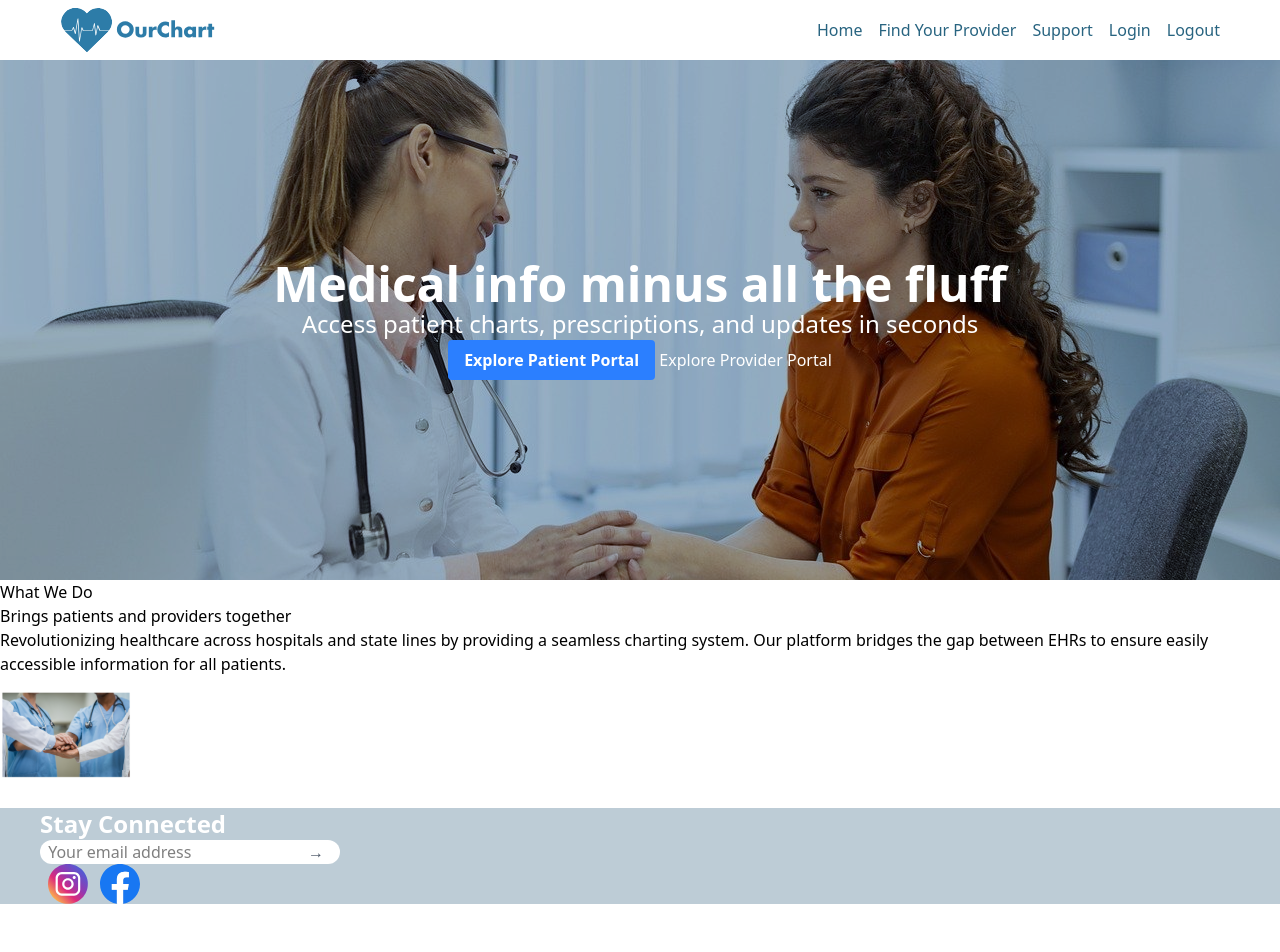
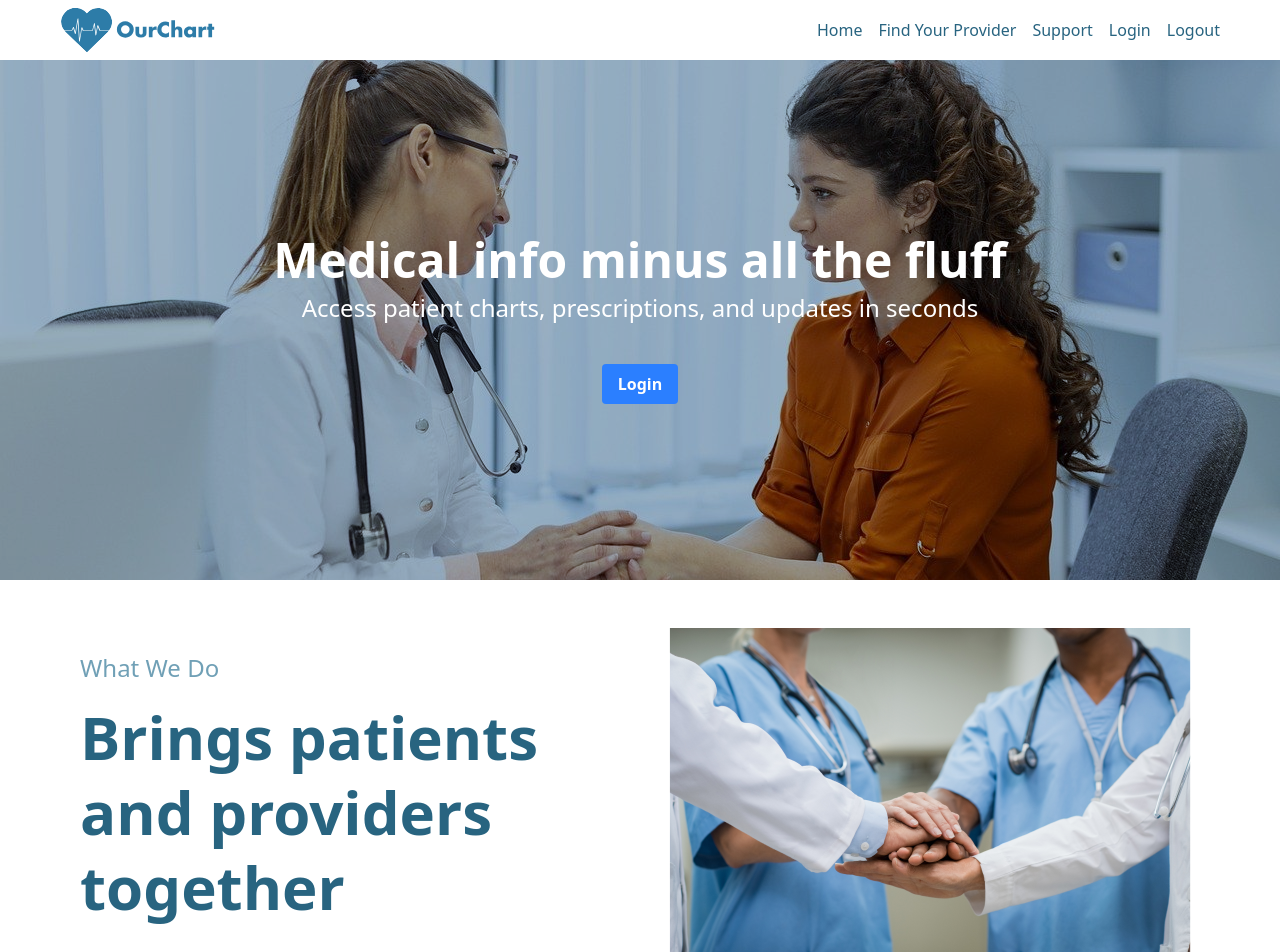
Before and after one commit to gesutherland/steelhacks25, a SvelteKit app: page / in a window 1280 px wide. Shown: the top 952 px of the page. Before the commit the page ends 904 px from the top, so only its background shows below. Built offline with nearby package versions, Linux system fonts and the light colour scheme; a web font is replaced by a local one.

Commit message:
finished homepage

```diff
--- a/src/lib/components/Footer.svelte
+++ b/src/lib/components/Footer.svelte
@@ -1,16 +1,16 @@
-<footer class="bg-[#BDCCD6]">
+<footer class="bg-[#BDCCD6] py-20"> <!--This is where the background is, makes sure it looks cool - Colin-->
     <div class="px-10">
-        <h2 class="text-2xl font-sans font-semibold text-white">Stay Connected</h2>
+        <h2 class="text-2xl font-sans font-semibold text-white px-3">Stay Connected</h2>
 
-        <div class="flex justify-between rounded-full overflow-hidden bg-white w-75">
+        <div class="flex justify-between rounded-full overflow-hidden bg-white w-75 mt-7">
             <input
             type="email"
             placeholder=" Your email address"
-            class="px-1"/>
+            class="px-1 text-[#94BAC4]"/>
             <button class="px-4 text-gray-600 hover:text-gray-800">→</button>
         </div>
 
-        <div class="flex gap-3 px-2">
+        <div class="flex gap-3 px-2 mt-3">
             <img src="/instagram-logo.svg" alt="Instagram" class="w-10 h-10 -[#94BAC4]"/>
             <img src="/facebook-logo.svg" alt="Facebook" class="w-10 h-10"/>
         </div>
--- a/src/routes/+page.svelte
+++ b/src/routes/+page.svelte
@@ -8,24 +8,24 @@
 <div class="flex flex-col items-center justify-center font-sans h-130 bg-[#003A69]/40 bg-blend-multiply bg-cover bg-position-[center_top_-10rem] text-white"style="background-image: url('/doctor.png')">
     <div class = "text-center" >
         <h1 class="font-semibold text-5xl">Medical info minus all the fluff</h1>
-        <p class="font-light text-2xl">Access patient charts, prescriptions, and updates in seconds</p>
+        <p class="font-light text-2xl py-2">Access patient charts, prescriptions, and updates in seconds</p>
     </div>
-    <div>
-        <button class="bg-blue-500 hover:bg-blue-700 text-white font-bold py-2 px-4 rounded">Explore Patient Portal</button>
-        <button>Explore Provider Portal</button>
+    <div class="mt-8">
+        <button class="bg-blue-500 hover:bg-blue-700 text-white font-bold py-2 px-4 rounded">Login</button> <!--This is where you get to login page -Colin-->
     </div>
+</div>
+<div class="flex justify-between items-start px-20 py-10 gap-10">
 
-</div>
-<div>
-    <div>
-        <h1>What We Do</h1>
-        <h1>Brings patients and providers together</h1>
-        <p>Revolutionizing healthcare across hospitals and state lines by providing a seamless charting system. Our platform bridges the gap between EHRs to ensure easily accessible information for all patients.</p>
-    </div>
+  <div class="w-1/2 flex justify-start flex-col mt-8">
+    <h1 class="font-medium text-2xl text-[#70A0B6]">What We Do</h1>
+    <h1 class="font-semibold text-6xl text-[#286480] leading-tight mt-4">Brings patients and providers together</h1>
+    <p class="font-light text-xl text-[#70A0B6] leading-relaxed mt-8">Revolutionizing healthcare across hospitals and state lines by providing a seamless charting system. Our platform bridges the gap between EHRs to ensure easily accessible information for all patients.</p>
+  </div>
 
-    <div>
-        <img src="/medical_people.svg">
-    </div>
+  <div class="w-1/2">
+    <img src="/medical_people.svg" alt="" class="w-full h-auto -mt-15" />
+  </div>
+
 </div>
 
 
```
